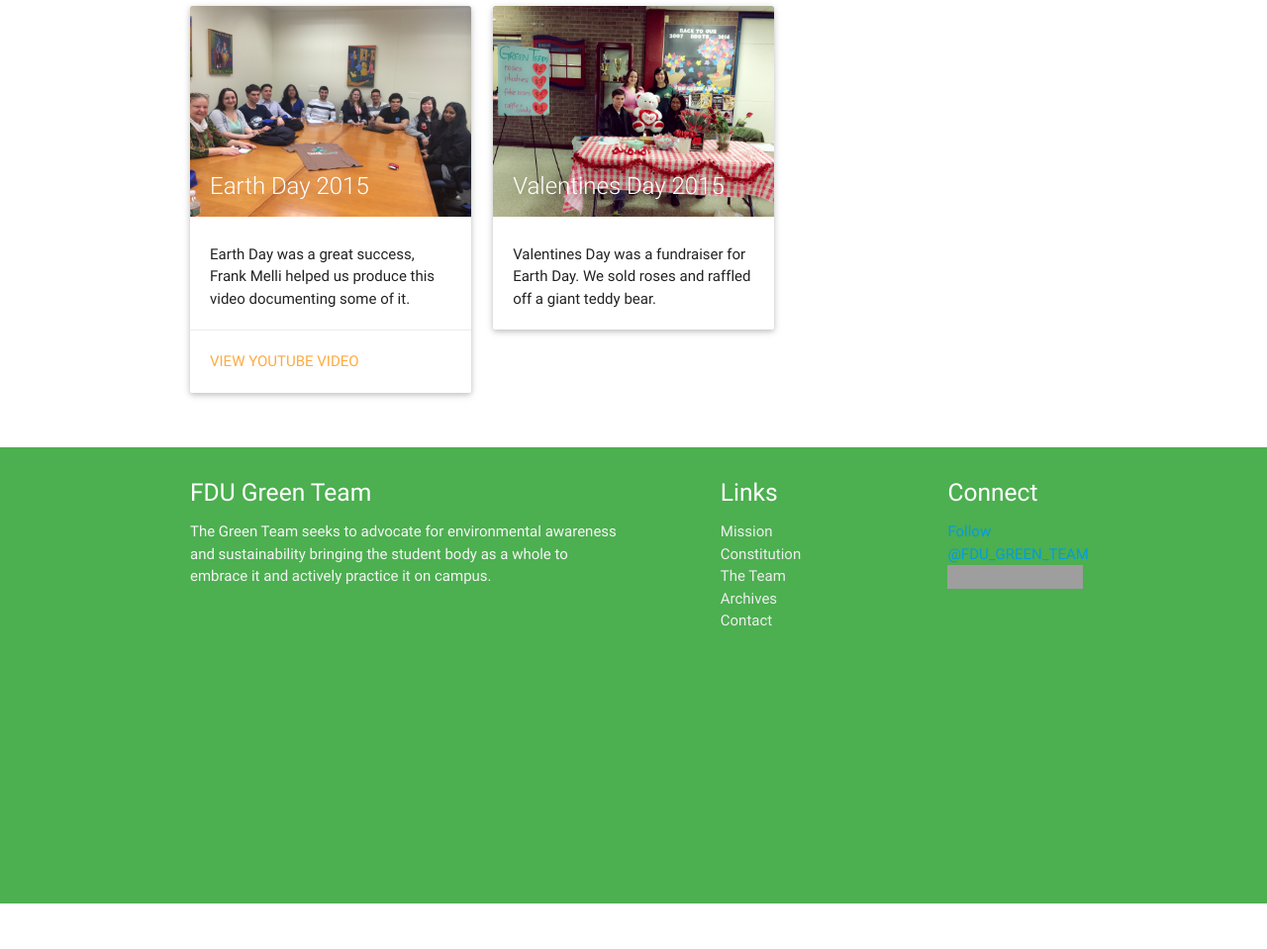
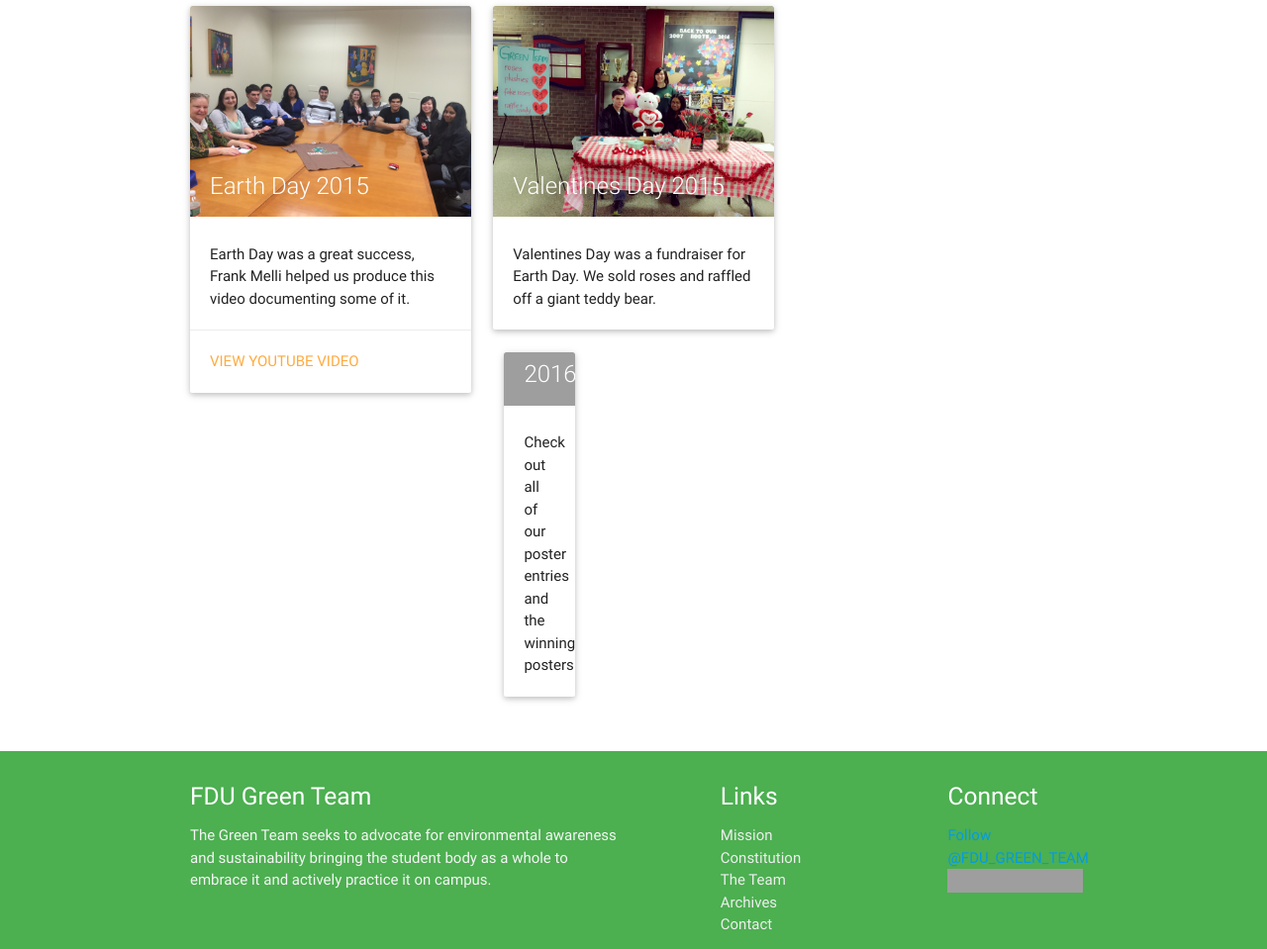
Before and after one commit to fdugreenteam/fdugreenteam.github.io, a PHP site: page /archives.php in a window 1280 px wide; the page is wider, and only the part inside the window is pictured. Shown: the part 251-1210 px from the top of that part at 99% size. Before the commit the page ends 1164 px from the top of that part, so only its background shows below. Run offline with PHP 8.4, Linux system fonts and the light colour scheme; some libraries are stand-ins or nearby versions; grey boxes are pictures that could not be loaded.

Commit message:
changed archives for poster comp

```diff
--- a/archives.php
+++ b/archives.php
@@ -27,6 +27,16 @@
           <p>Valentines Day was a fundraiser for Earth Day. We sold roses and raffled off a giant teddy bear.</p>
         </div>
       </div>
+      <div class="col s12 m6 l4">
+      <div class="card">
+        <div class="card-image">
+          <img src="images/earth_day.jpg">
+          <span class="card-title">Earth Day Poster Competition 2016</span>
+        </div>
+        <div class="card-content">
+          <p>Check out all of our poster entries and the winning posters!</p>
+        </div>
+      </div>
     </div>
   </div>
 </div>
```
